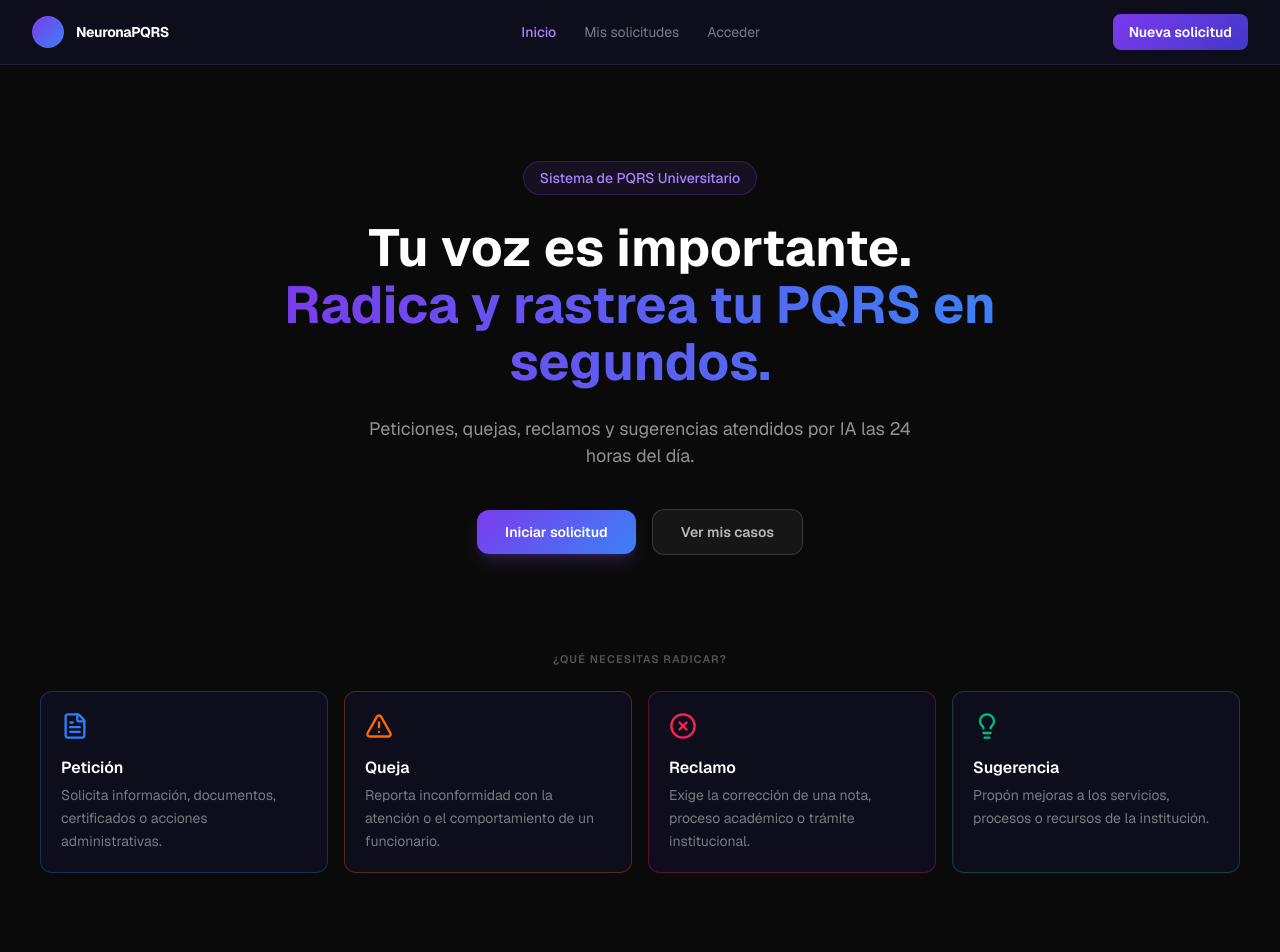
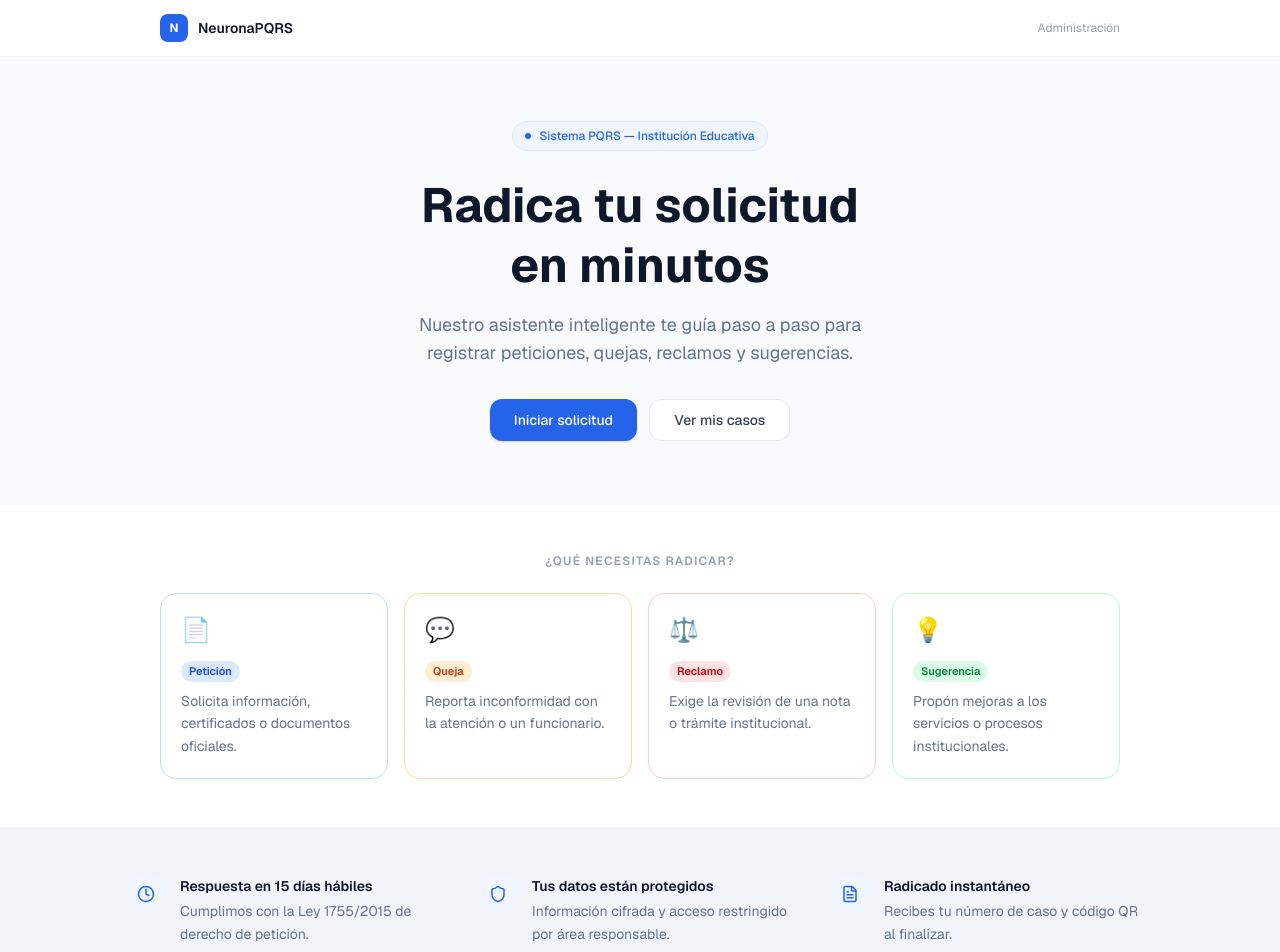
Before and after one commit to Bdavid117/NeuronaPQRS, a Next.js app in the folder apps/web/: page / in a window 1280 px wide. Shown: the top 952 px of the page. Built offline with nearby package versions, Linux system fonts and the light colour scheme.

Commit message:
feat(ui): redesign landing page with Intercom-inspired light theme

```diff
--- a/apps/web/src/app/page.tsx
+++ b/apps/web/src/app/page.tsx
@@ -1,183 +1,141 @@
-import {
-  AlertTriangle,
-  FileText,
-  Lightbulb,
-  XCircle,
-} from "lucide-react";
+import { Clock, FileText, Shield } from "lucide-react";
 import Link from "next/link";
 
 const PQRS_TYPES = [
   {
     key: "peticion",
     label: "Petición",
-    description: "Solicita información, documentos, certificados o acciones administrativas.",
-    icon: FileText,
-    iconColor: "text-blue-500",
-    borderColor: "border-blue-500/30",
+    description: "Solicita información, certificados o documentos oficiales.",
+    emoji: "📄",
     prompt: "Quiero radicar una petición",
+    accent: "border-blue-200 hover:border-blue-400 hover:bg-blue-50",
+    badge: "bg-blue-100 text-blue-700",
   },
   {
     key: "queja",
     label: "Queja",
-    description: "Reporta inconformidad con la atención o el comportamiento de un funcionario.",
-    icon: AlertTriangle,
-    iconColor: "text-orange-500",
-    borderColor: "border-orange-500/30",
+    description: "Reporta inconformidad con la atención o un funcionario.",
+    emoji: "💬",
     prompt: "Quiero radicar una queja",
+    accent: "border-orange-200 hover:border-orange-400 hover:bg-orange-50",
+    badge: "bg-orange-100 text-orange-700",
   },
   {
     key: "reclamo",
     label: "Reclamo",
-    description: "Exige la corrección de una nota, proceso académico o trámite institucional.",
-    icon: XCircle,
-    iconColor: "text-rose-500",
-    borderColor: "border-rose-500/30",
+    description: "Exige la revisión de una nota o trámite institucional.",
+    emoji: "⚖️",
     prompt: "Quiero radicar un reclamo",
+    accent: "border-red-200 hover:border-red-400 hover:bg-red-50",
+    badge: "bg-red-100 text-red-700",
   },
   {
     key: "sugerencia",
     label: "Sugerencia",
-    description: "Propón mejoras a los servicios, procesos o recursos de la institución.",
-    icon: Lightbulb,
-    iconColor: "text-emerald-500",
-    borderColor: "border-emerald-500/30",
+    description: "Propón mejoras a los servicios o procesos institucionales.",
+    emoji: "💡",
     prompt: "Quiero radicar una sugerencia",
+    accent: "border-green-200 hover:border-green-400 hover:bg-green-50",
+    badge: "bg-green-100 text-green-700",
   },
 ] as const;
 
-const STATS = [
-  { value: "3.200+", label: "Casos radicados", valueColor: "text-violet-400" },
-  { value: "98%", label: "Resueltos a tiempo", valueColor: "text-emerald-400" },
-  { value: "< 2 min", label: "Tiempo de respuesta IA", valueColor: "text-blue-400" },
-  { value: "24/7", label: "Disponibilidad", valueColor: "text-orange-400" },
-];
-
 export default function HomePage() {
   return (
-    <div className="min-h-screen bg-[#0A0A0A] flex flex-col">
-      {/* Navbar */}
-      <header className="sticky top-0 z-50 bg-[#0D0D1C] border-b border-white/[0.08]">
-        <div className="max-w-[1440px] mx-auto px-8 h-16 flex items-center justify-between">
-          {/* Logo */}
-          <div className="flex items-center gap-3">
-            <div
-              className="w-8 h-8 rounded-full flex-shrink-0"
-              style={{ background: "linear-gradient(135deg, #7c3aed, #3b82f6)" }}
-            />
-            <span className="text-white font-bold text-sm tracking-tight">NeuronaPQRS</span>
+    <div className="min-h-screen flex flex-col">
+      {/* Header */}
+      <header className="sticky top-0 z-50 bg-white/90 backdrop-blur border-b border-slate-100">
+        <div className="max-w-5xl mx-auto px-4 sm:px-8 h-14 flex items-center justify-between">
+          <div className="flex items-center gap-2.5">
+            <div className="w-7 h-7 rounded-lg bg-primary-600 flex items-center justify-center flex-shrink-0">
+              <span className="text-white text-xs font-bold">N</span>
             </div>
-
-          {/* Nav links */}
-          <nav className="hidden md:flex items-center gap-7">
-            <span className="text-violet-400 text-sm font-medium">Inicio</span>
-            <Link href="/dashboard" className="text-white/45 text-sm hover:text-white/70 transition-colors">
-              Mis solicitudes
-            </Link>
-            <Link href="/login" className="text-white/45 text-sm hover:text-white/70 transition-colors">
-              Acceder
-            </Link>
-          </nav>
-
-          {/* CTA */}
-          <Link
-            href="/chat"
-            className="px-4 py-2 rounded-lg text-sm font-semibold text-white transition-all duration-200 hover:opacity-90 active:scale-[0.98]"
-            style={{ background: "linear-gradient(135deg, #7c3aed, #4338ca)" }}
-          >
-            Nueva solicitud
+            <span className="font-semibold text-slate-900 text-sm">NeuronaPQRS</span>
+          </div>
+          <Link href="/admin/login" className="text-xs text-slate-400 hover:text-slate-700 transition-colors">
+            Administración
           </Link>
         </div>
       </header>
 
       {/* Hero */}
-      <section className="flex-1 flex flex-col items-center justify-center text-center px-6 py-24">
-        {/* Badge */}
-        <div className="mb-6 inline-flex items-center px-4 py-1.5 rounded-full bg-violet-500/10 border border-violet-500/20">
-          <span className="text-violet-400 text-sm font-medium">Sistema de PQRS Universitario</span>
+      <section className="flex-1 flex flex-col items-center justify-center text-center px-4 py-16 bg-surface-alt">
+        <div className="inline-flex items-center gap-2 bg-primary-50 text-primary-600 text-xs font-medium px-3 py-1.5 rounded-full mb-6 border border-primary-100">
+          <span className="w-1.5 h-1.5 bg-primary-600 rounded-full" />
+          Sistema PQRS — Institución Educativa
         </div>
 
-        {/* H1 */}
-        <h1 className="max-w-3xl">
-          <span className="block text-white font-bold" style={{ fontSize: "52px", lineHeight: 1.1 }}>
-            Tu voz es importante.
-          </span>
-          <span
-            className="block font-bold"
-            style={{
-              fontSize: "52px",
-              lineHeight: 1.1,
-              background: "linear-gradient(90deg, #7c3aed, #3b82f6)",
-              WebkitBackgroundClip: "text",
-              WebkitTextFillColor: "transparent",
-              backgroundClip: "text",
-            }}
-          >
-            Radica y rastrea tu PQRS en segundos.
-          </span>
+        <h1 className="text-3xl sm:text-5xl font-bold text-slate-900 mb-4 leading-tight max-w-2xl">
+          Radica tu solicitud<br className="hidden sm:block" /> en minutos
         </h1>
 
-        {/* Subtitle */}
-        <p className="mt-6 text-white/55 max-w-xl" style={{ fontSize: "18px" }}>
-          Peticiones, quejas, reclamos y sugerencias atendidos por IA las 24 horas del día.
+        <p className="text-slate-500 text-base sm:text-lg mb-8 max-w-md">
+          Nuestro asistente inteligente te guía paso a paso para registrar peticiones, quejas, reclamos y sugerencias.
         </p>
 
-        {/* Buttons */}
-        <div className="mt-10 flex items-center gap-4 flex-wrap justify-center">
+        <div className="flex gap-3 flex-wrap justify-center">
           <Link
             href="/chat"
-            className="px-7 py-3 rounded-xl text-sm font-semibold text-white transition-all duration-200 hover:opacity-90 active:scale-[0.98] shadow-lg shadow-violet-500/20"
-            style={{ background: "linear-gradient(135deg, #7c3aed, #3b82f6)" }}
+            className="inline-flex items-center gap-2 bg-primary-600 text-white px-6 py-2.5 rounded-xl font-medium text-sm hover:bg-primary-700 transition-colors shadow-sm"
           >
             Iniciar solicitud
           </Link>
           <Link
-            href="/dashboard"
-            className="px-7 py-3 rounded-xl text-sm font-semibold text-white/70 bg-white/5 border border-white/15 hover:bg-white/10 hover:text-white transition-all duration-200"
+            href="/historial"
+            className="inline-flex items-center gap-2 bg-white text-slate-700 px-6 py-2.5 rounded-xl font-medium text-sm hover:bg-slate-50 transition-colors border border-slate-200"
           >
             Ver mis casos
           </Link>
         </div>
       </section>
 
-      {/* PQRS Type Cards */}
-      <section className="px-10 pb-20 bg-[#0A0A0A]">
-        <p className="text-center text-[11px] font-semibold uppercase tracking-widest text-white/30 mb-6">
+      {/* PQRS type cards */}
+      <section className="max-w-5xl mx-auto w-full px-4 sm:px-8 py-12">
+        <p className="text-center text-xs font-semibold uppercase tracking-widest text-slate-400 mb-6">
           ¿Qué necesitas radicar?
         </p>
-        <div className="grid grid-cols-1 sm:grid-cols-2 lg:grid-cols-4 gap-4 max-w-[1440px] mx-auto">
-          {PQRS_TYPES.map((type) => {
-            const Icon = type.icon;
-            return (
+        <div className="grid grid-cols-1 sm:grid-cols-2 lg:grid-cols-4 gap-4">
+          {PQRS_TYPES.map((type) => (
             <Link
               key={type.key}
               href={`/chat?prompt=${encodeURIComponent(type.prompt)}`}
-                className={`group flex flex-col gap-4 p-5 rounded-xl bg-[#0D0D1C] border ${type.borderColor} hover:border-opacity-70 transition-all duration-200 hover:scale-[1.02] hover:shadow-lg hover:shadow-black/30`}
+              className={`flex flex-col gap-3 p-5 rounded-2xl bg-white border transition-all duration-200 ${type.accent}`}
             >
-                <Icon size={28} className={type.iconColor} />
+              <span className="text-2xl">{type.emoji}</span>
               <div>
-                  <p className="text-white font-semibold text-base mb-1">{type.label}</p>
-                  <p className="text-white/45 text-sm leading-relaxed">{type.description}</p>
+                <span className={`text-[11px] font-semibold px-2 py-0.5 rounded-full ${type.badge} mb-2 inline-block`}>
+                  {type.label}
+                </span>
+                <p className="text-slate-500 text-sm leading-relaxed">{type.description}</p>
               </div>
             </Link>
-            );
-          })}
+          ))}
         </div>
       </section>
 
-      {/* Stats bar */}
-      <section className="bg-[#0D0D1C] border-t border-white/[0.07] py-10">
-        <div className="max-w-[1440px] mx-auto px-8 grid grid-cols-2 lg:grid-cols-4 gap-8">
-          {STATS.map((stat) => (
-            <div key={stat.label} className="flex flex-col items-center gap-1 text-center">
-              <span className={`text-3xl font-bold ${stat.valueColor}`}>{stat.value}</span>
-              <span className="text-white/40 text-sm">{stat.label}</span>
+      {/* Features */}
+      <section className="bg-surface border-t border-slate-100 px-4 sm:px-8 py-12">
+        <div className="max-w-5xl mx-auto grid grid-cols-1 md:grid-cols-3 gap-8">
+          {[
+            { icon: Clock, title: "Respuesta en 15 días hábiles", desc: "Cumplimos con la Ley 1755/2015 de derecho de petición." },
+            { icon: Shield, title: "Tus datos están protegidos", desc: "Información cifrada y acceso restringido por área responsable." },
+            { icon: FileText, title: "Radicado instantáneo", desc: "Recibes tu número de caso y código QR al finalizar." },
+          ].map(({ icon: Icon, title, desc }) => (
+            <div key={title} className="flex gap-4">
+              <div className="flex-shrink-0 w-9 h-9 rounded-xl bg-primary-50 flex items-center justify-center">
+                <Icon size={18} className="text-primary-600" />
+              </div>
+              <div>
+                <h4 className="font-semibold text-slate-900 text-sm mb-1">{title}</h4>
+                <p className="text-slate-500 text-sm leading-relaxed">{desc}</p>
+              </div>
             </div>
           ))}
         </div>
       </section>
 
       {/* Footer */}
-      <footer className="py-4 text-center text-[11px] text-white/20 border-t border-white/[0.05] tracking-wide bg-[#0A0A0A]">
+      <footer className="py-4 text-center text-xs text-slate-400 border-t border-slate-100">
         NeuronaPQRS · Sistema PQRS Institucional · Ley 1755 de 2015
       </footer>
     </div>
```
Lines whose indentation alone changed are shown as unchanged.
